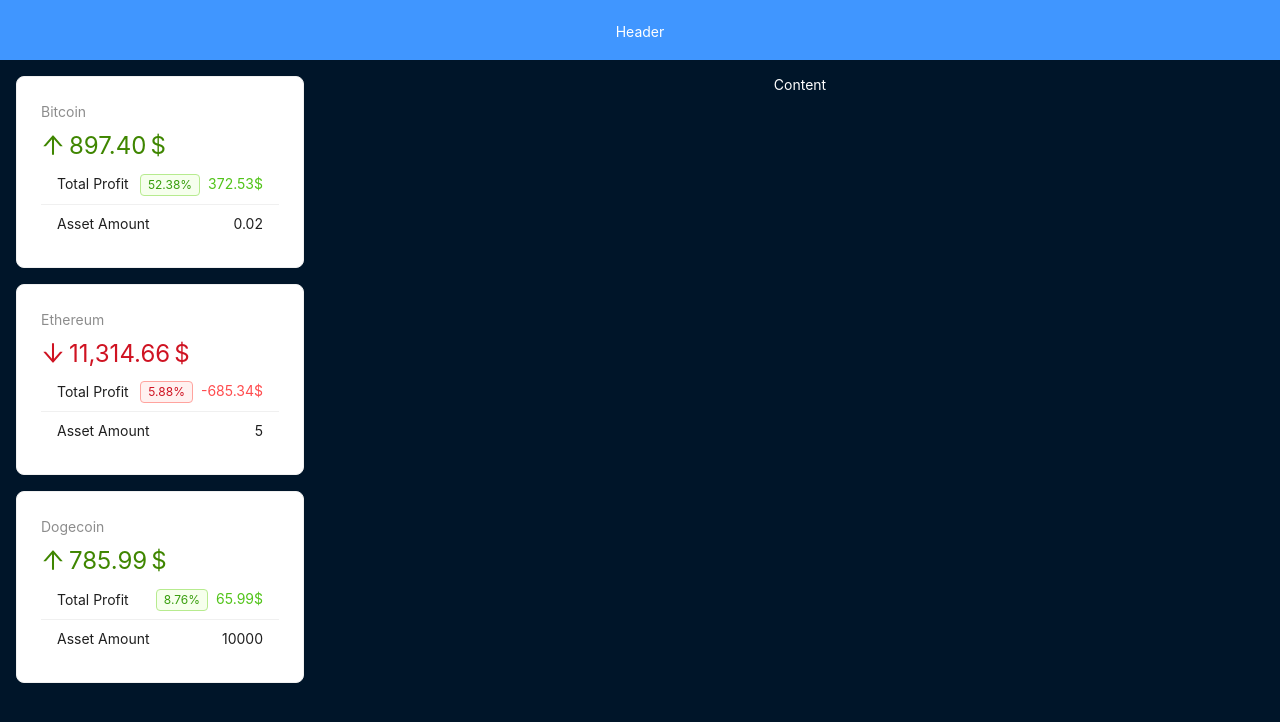
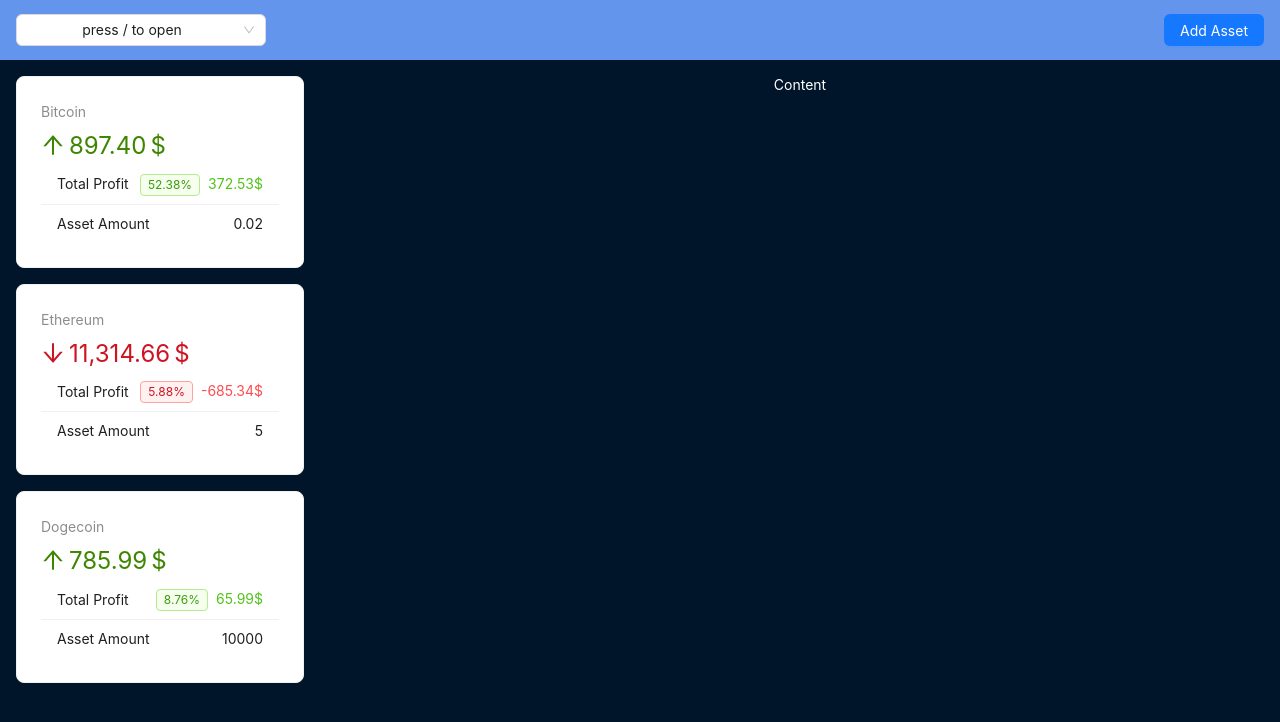
Before and after one commit to romanbarinov84/ReactOnLess, a React (Vite) app: page / in a window 1280 px wide. Shown: the top 722 px of the page. Built offline with nearby package versions, Linux system fonts and the light colour scheme.

Commit message:
Create modal window

```diff
--- a/src/App.jsx
+++ b/src/App.jsx
@@ -1,7 +1,5 @@
-import { Layout } from 'antd';
-import AppHeader from "./components/AppHeader"
-import AppSider from './components/layout/AppSider';
-import AppContent from './components/layout/AppContent';
+
+import AppLayout from './components/AppLayout';
 import { CryptoContextProvider } from './context/crypto-context';
 
 
@@ -10,14 +8,8 @@
 export default function App() {
   return  (
     <CryptoContextProvider>
-    <Layout>
-  <AppHeader/>
-  <Layout>
-    <AppSider/>
-    <AppContent/>
-  </Layout>
 
-</Layout>
+   <AppLayout/>
 </CryptoContextProvider>
   )
 }
--- a/src/components/AppHeader.jsx
+++ b/src/components/AppHeader.jsx
@@ -1,18 +1,71 @@
-import { Layout } from 'antd';
-
+import { Layout,Select,Space,Button,Modal } from 'antd';
+import{useCrypto} from ".././context/crypto-context.jsx"
+import {useEffect,useState} from "react"
 
 const headerStyle = {
     textAlign: 'center',
-    color: '#fff',
+    width:"100%",
     height: "60px",
-    paddingInline: 48,
-    lineHeight: '64px',
-    backgroundColor: '#4096ff',
+    padding:"1rem",
+    display:"flex",
+    justifyContent:"space-between",
+    alignItems:"center",
+    background:"cornFlowerBlue"
   };
 
+export default function AppHeader(){
+    const [select,setSelect] = useState(false)
+    const[modal,setModal] = useState(false)
+   const {crypto} = useCrypto()
 
-export default function AppHeader(){
+   useEffect(() => {
+    const keypress = (event) => {
+        if(event.key === "/"){
+            setSelect((prev) => !prev)
+        }
+    }
+    document.addEventListener("keypress",keypress)
+    return () => document.removeEventListener("keypress",keypress)
+}, [])
+
+function handleSelect(value) {
+    setModal(true)
+}
+
+
+
     return (
-        <Layout.Header style={headerStyle}>Header</Layout.Header>
+        <Layout.Header style={headerStyle}>
+             <Select
+
+    style={{
+      width: 250,
+    }}
+    open={select}
+     onSelect={handleSelect}
+     onClick={() => setSelect((prev) => !prev)}
+    value="press / to open"
+    options={crypto.map((coin) => ({
+        label:coin.name,
+        value:coin.id,
+        icon:coin.icon,
+    }))}
+    optionRender={(option) => (
+      <Space>
+       <img style={{width:20}} src={option.data.icon} alt={option.data.label}/>{option.data.label}
+
+
+
+      </Space>
+    )}
+  />
+   <Button type="primary">Add Asset</Button>
+
+   <Modal open={modal} onOk={() => setModal((false))} onCancel={() => setModal((false))} footer={null}>
+        <p>Some contents...</p>
+        <p>Some contents...</p>
+        <p>Some contents...</p>
+      </Modal>
+        </Layout.Header>
     )
 }
--- /dev/null
+++ b/src/components/AppLayout.jsx
@@ -0,0 +1,26 @@
+import { Layout,Spin } from 'antd';
+import AppHeader from "./AppHeader"
+import AppSider from './layout/AppSider';
+import AppContent from './layout/AppContent';
+import { useContext } from 'react';
+import CryptoContext from '../context/crypto-context';
+
+
+
+
+export default function AppLayout(){
+ const {loading} = useContext(CryptoContext)
+    if(loading){
+        return <Spin fullscreen />
+      }
+    return    <Layout>
+    <AppHeader/>
+    <Layout>
+      <AppSider/>
+      <AppContent/>
+    </Layout>
+
+  </Layout>
+
+
+}
--- a/src/components/layout/AppSider.jsx
+++ b/src/components/layout/AppSider.jsx
@@ -1,4 +1,4 @@
-import { Layout, Card ,Statistic,List,Typography,Spin,Tag} from "antd";
+import { Layout, Card ,Statistic,List,Typography,Tag} from "antd";
 import { ArrowDownOutlined, ArrowUpOutlined } from '@ant-design/icons';
 import {capitalized} from "../../utils.js"
 import { useContext } from "react";
@@ -15,10 +15,8 @@
 
 export default function AppSider() {
 
-  const {loading,assets} = useContext(CryptoContext)
-  if(loading){
-    return <Spin fullscreen />
-  }
+  const {assets} = useContext(CryptoContext)
+
 
 
   return (
--- a/src/context/crypto-context.jsx
+++ b/src/context/crypto-context.jsx
@@ -1,4 +1,4 @@
-import { createContext,useState,useEffect,} from "react";
+import { createContext,useState,useEffect,useContext} from "react";
 import { fakeFetchCrypto,fetchAssets } from "../components/layout/App.js";
 import percentDifference from  "../utils.js"
 
@@ -39,3 +39,7 @@
 }
 
 export default CryptoContext
+
+export function useCrypto() {
+  return useContext(CryptoContext)
+}
```
